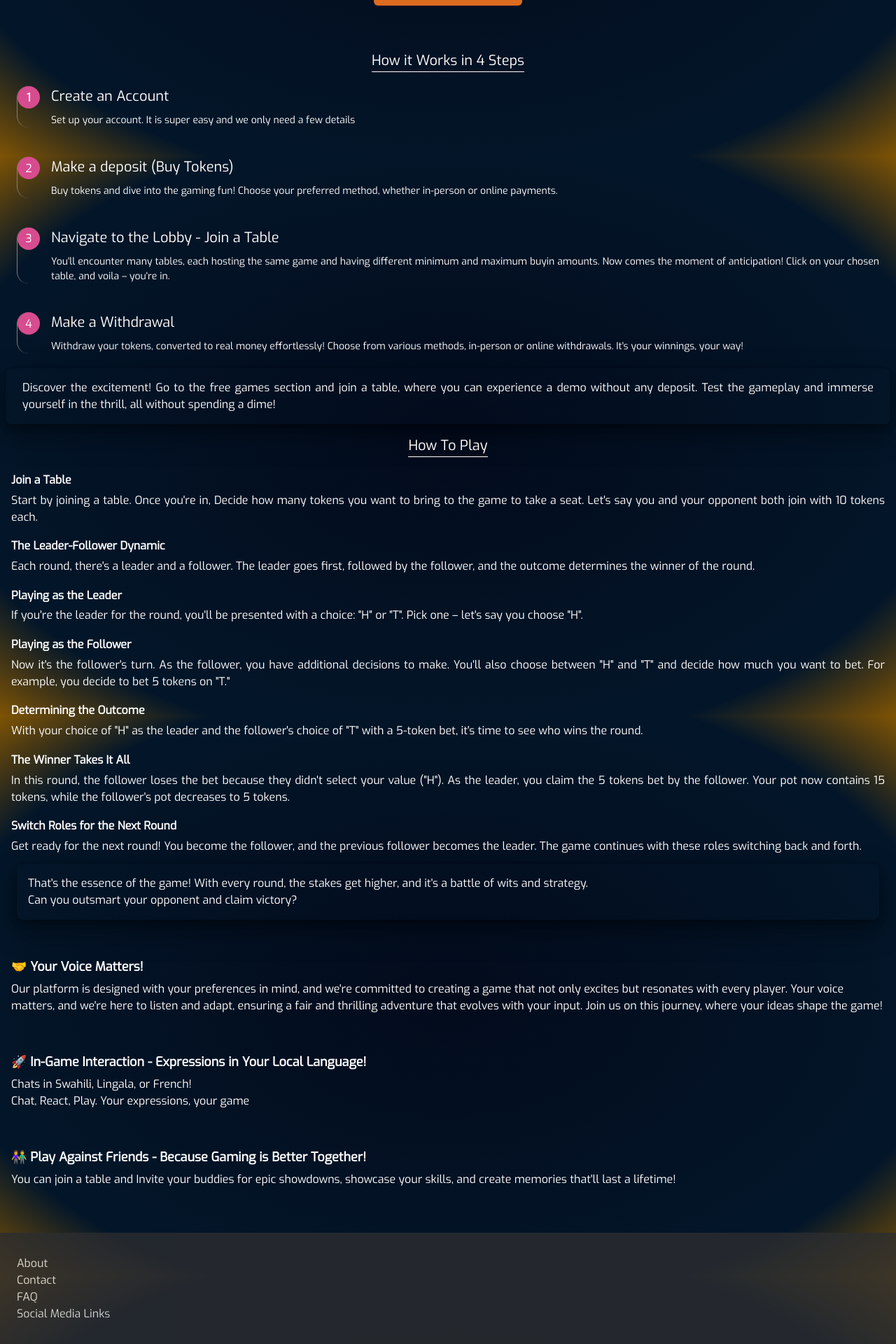
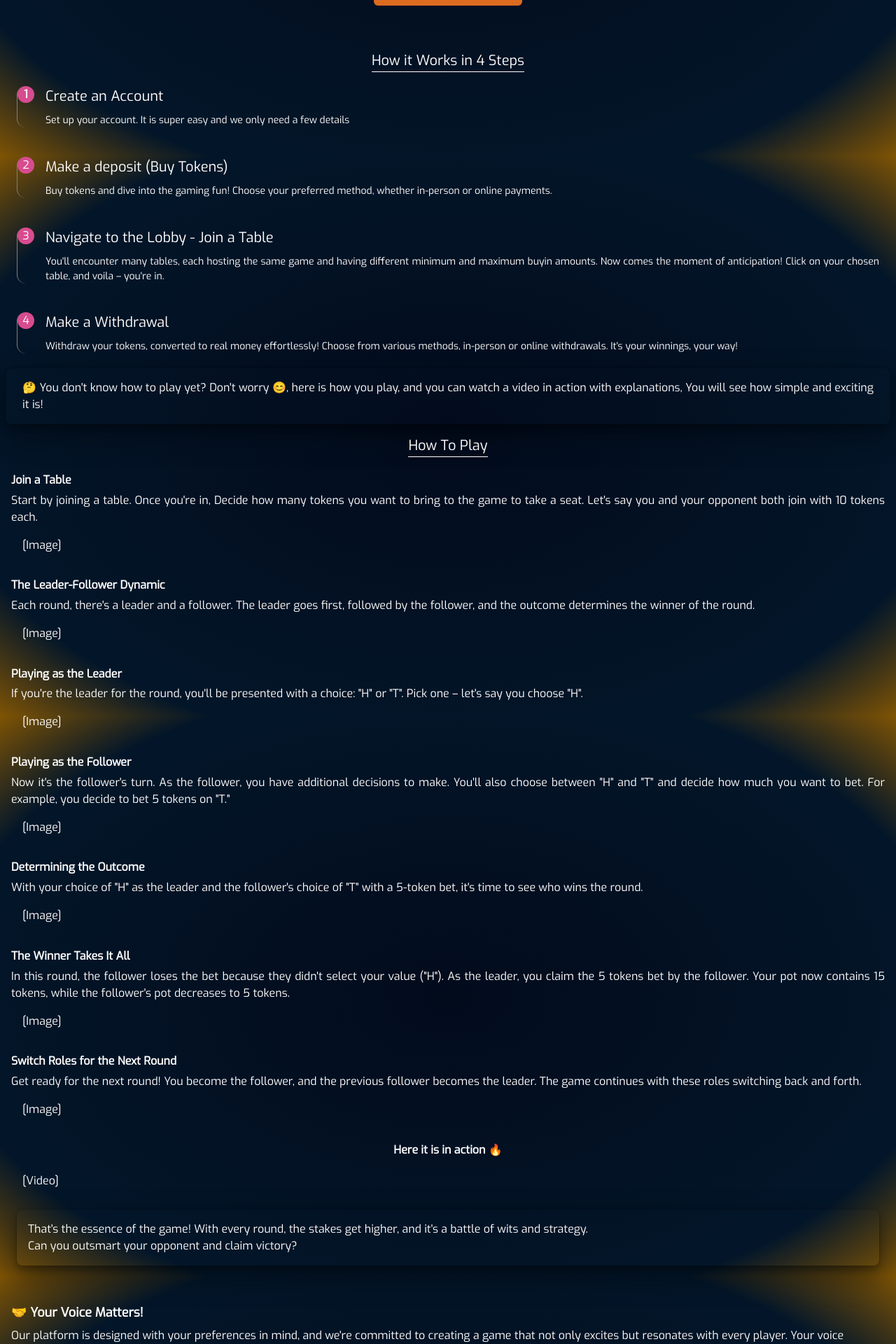
Before and after one commit to MackKaputo/simplewin-website, a Next.js app: page / in a window 1280 px wide. Shown: the part 577-2497 px from the top of the page at 70% size. Built offline with nearby package versions, Linux system fonts and the light colour scheme.

Commit message:
More info added: tournaments, private games --- reordered a few things

```diff
--- a/components/Features.tsx
+++ b/components/Features.tsx
@@ -1,4 +1,5 @@
-import { Box, Flex } from '@chakra-ui/react'
+import { backgroundColors } from '@/app/colors'
+import { Box, Button, Flex } from '@chakra-ui/react'
 import React from 'react'
 
 const Features = () => {
@@ -19,19 +20,48 @@ const Features = () => {
         </Box>
         <Box py={["1rem"]}>
             <Box fontWeight={["bold"]} fontSize={["lg"]} py={[".4rem"]}>
-                🚀 In-Game Interaction - Expressions in Your Local Language!
+                🚀 In-Game Interactions - Chats in Your Local Language!
             </Box>
             <Box>
                 Chats in Swahili, Lingala, or French!
             </Box>
-                Chat, React, Play. Your expressions, your game
+            <Box>
+                {`Chat with opponents, and make new friends along the way.  It's not just a game; it's a community `}🌐
+            </Box>
         </Box>
         <Box py={["1rem"]}>
             <Box fontWeight={["bold"]} fontSize={["lg"]} py={[".4rem"]}>
-                👫 Play Against Friends - Because Gaming is Better Together!
+                👫 Play Against Friends - Because Gaming Can be Better Together!
             </Box>
             <Box>
                 {`You can join a table and Invite your buddies for epic showdowns, showcase your skills, and create memories that'll last a lifetime!`}
+            </Box>
+        </Box>
+        <Box py={["1rem"]}>
+            <Box fontWeight={["bold"]} fontSize={["lg"]} py={[".4rem"]}>
+                🏆 Tournaments: Aim for the Grand Prize!
+            </Box>
+            <Box>
+                {`Once you've mastered the basics, it's time to take your skills to the next level by joining our tournaments!`}<br />
+                {` Choose the tournament size that suits your style and ambition. Whether you thrive in smaller,
+                    more intimate competitions or seek the grandeur of massive tournaments, our platform caters to your gaming preferences.
+                    The thrill of victory awaits in the arena of champions `}🎖️
+            </Box>
+            <Box display={["flex"]} justifyContent={["flex-start"]} pt={["1rem"]}>
+                <Button variant={["outline"]} color={["white"]} borderColor={backgroundColors.pink}>
+                    Learn more
+                </Button>
+            </Box>
+        </Box>
+        <Box py={["1rem"]}>
+            <Box fontWeight={["bold"]} fontSize={["lg"]} py={[".4rem"]}>
+                🔐 VIP Privileges - Exclusive Private Games 🌟
+            </Box>
+            <Box>
+                {`Become a VIP player and unlock a realm of exclusive opportunities. Gain access to private games where you can compete with friends,
+                    fellow VIPs, and high rollers in an intimate setting. Enjoy special perks, exclusive events, and enhanced rewards that come with VIP status.
+                    Elevate your gaming experience and bask in the privileges reserved for our most esteemed players.
+                `} 😊
             </Box>
         </Box>
     </Flex>
--- a/components/HowItWorks.tsx
+++ b/components/HowItWorks.tsx
@@ -12,7 +12,7 @@ const HowItWorks = () => {
         </Box>
         <Flex gap={["1rem"]} px={["1.5rem"]} py={["1.3rem"]}>
             <Box borderRadius={["full"]} borderLeft={["1px solid gray"]}>
-                <Box bg={backgroundColors.pink} fontWeight={["bold"]} p={[".3rem"]} borderRadius={["full"]} w={["2rem"]} h={["2rem"]} display={["grid"]} placeItems={["center"]}>
+                <Box bg={backgroundColors.pink} fontWeight={["bold"]} p={[".3rem"]} borderRadius={["full"]} w={["1.5rem"]} h={["1.5rem"]} display={["grid"]} placeItems={["center"]} alignContent={["center"]}>
                     1
                 </Box>
             </Box>
@@ -27,7 +27,7 @@ const HowItWorks = () => {
         </Flex>
         <Flex gap={["1rem"]} px={["1.5rem"]} py={["1.3rem"]}>
             <Box borderRadius={["full"]} borderLeft={["1px solid gray"]}>
-                <Box bg={backgroundColors.pink} p={[".3rem"]} borderRadius={["full"]} w={["2rem"]} h={["2rem"]} display={["grid"]} placeItems={["center"]}>
+                <Box bg={backgroundColors.pink} p={[".3rem"]} borderRadius={["full"]} w={["1.5rem"]} h={["1.5rem"]} display={["grid"]} placeItems={["center"]} alignContent={["center"]}>
                     2
                 </Box>
             </Box>
@@ -42,7 +42,7 @@ const HowItWorks = () => {
         </Flex>
         <Flex gap={["1rem"]} px={["1.5rem"]} py={["1.3rem"]}>
             <Box borderRadius={["full"]} borderLeft={["1px solid gray"]}>
-                <Box bg={backgroundColors.pink} p={[".3rem"]} borderRadius={["full"]} w={["2rem"]} h={["2rem"]} display={["grid"]} placeItems={["center"]}>
+                <Box bg={backgroundColors.pink} p={[".3rem"]} borderRadius={["full"]} w={["1.5rem"]} h={["1.5rem"]} display={["grid"]} placeItems={["center"]} alignContent={["center"]}>
                     3
                 </Box>
             </Box>
@@ -60,7 +60,7 @@ const HowItWorks = () => {
         </Flex>
         <Flex gap={["1rem"]} px={["1.5rem"]} py={["1.3rem"]}>
             <Box borderRadius={["full"]} borderLeft={["1px solid gray"]}>
-                <Box bg={backgroundColors.pink} p={[".3rem"]} borderRadius={["full"]} w={["2rem"]} h={["2rem"]} display={["grid"]} placeItems={["center"]}>
+                <Box bg={backgroundColors.pink} p={[".3rem"]} borderRadius={["full"]} w={["1.5rem"]} h={["1.5rem"]} display={["grid"]} placeItems={["center"]} alignContent={["center"]}>
                     4
                 </Box>
             </Box>
@@ -75,8 +75,10 @@ const HowItWorks = () => {
             </Box>
         </Flex>
         <Box px={["1.5rem"]} boxShadow={["dark-lg"]} py={["1rem"]} mx={[".5rem"]} borderRadius={["lg"]} textAlign={["justify"]}>
-            Discover the excitement! Go to the free games section and join a table, where you can experience a demo without any deposit.
-            Test the gameplay and immerse yourself in the thrill, all without spending a dime!
+            {`
+                🤔 You don't know how to play yet? Don't worry 😊, here is how you play, and you can watch a video in action with explanations,
+                You will see how simple and exciting it is!
+            `}
         </Box>
     </Box>
   )
--- a/components/HowToPlay.tsx
+++ b/components/HowToPlay.tsx
@@ -19,6 +19,9 @@ const HowToPlay = () => {
               {`Start by joining a table. Once you're in, Decide how many tokens you want to bring to the game to take a seat.
               Let's say you and your opponent both join with 10 tokens each.`}
             </Text>
+            <Box p={["1rem"]}>
+              [Image]
+            </Box>
           </Box>
           <Box>
             <Text fontWeight={["bold"]} py={[".3rem"]}>
@@ -28,6 +31,9 @@ const HowToPlay = () => {
               {`Each round, there's a leader and a follower. The leader goes first, followed by the follower,
               and the outcome determines the winner of the round.`}
             </Text>
+            <Box p={["1rem"]}>
+              [Image]
+            </Box>
           </Box>
           <Box>
             <Text fontWeight={["bold"]} py={[".3rem"]}>
@@ -37,6 +43,9 @@ const HowToPlay = () => {
               {`If you're the leader for the round, you'll be presented with a choice: "H" or "T".
               Pick one – let's say you choose "H".`}
             </Text>
+            <Box p={["1rem"]}>
+              [Image]
+            </Box>
           </Box>
           <Box>
             <Text fontWeight={["bold"]} py={[".3rem"]}>
@@ -46,6 +55,9 @@ const HowToPlay = () => {
             {`Now it's the follower's turn. As the follower, you have additional decisions to make.
             You'll also choose between "H" and "T" and decide how much you want to bet. For example, you decide to bet 5 tokens on "T."`}
             </Text>
+            <Box p={["1rem"]}>
+              [Image]
+            </Box>
           </Box>
           <Box>
             <Text fontWeight={["bold"]} py={[".3rem"]}>
@@ -54,6 +66,9 @@ const HowToPlay = () => {
             <Text>
               {`With your choice of "H" as the leader and the follower's choice of "T" with a 5-token bet, it's time to see who wins the round.`}
             </Text>
+            <Box p={["1rem"]}>
+              [Image]
+            </Box>
           </Box>
           <Box>
             <Text fontWeight={["bold"]} py={[".3rem"]}>
@@ -63,6 +78,9 @@ const HowToPlay = () => {
               {`In this round, the follower loses the bet because they didn't select your value ("H"). As the leader,
               you claim the 5 tokens bet by the follower. Your pot now contains 15 tokens, while the follower's pot decreases to 5 tokens.`}
             </Text>
+            <Box p={["1rem"]}>
+              [Image]
+            </Box>
           </Box>
           <Box>
             <Text fontWeight={["bold"]} py={[".3rem"]}>
@@ -72,6 +90,18 @@ const HowToPlay = () => {
               Get ready for the next round! You become the follower, and the previous follower becomes the leader.
               The game continues with these roles switching back and forth.
             </Text>
+            <Box p={["1rem"]}>
+              [Image]
+            </Box>
+          </Box>
+
+          <Box>
+            <Text fontWeight={["bold"]} py={[".3rem"]} textAlign={["center"]}>
+              Here it is in action 🔥
+            </Text>
+            <Box p={["1rem"]}>
+              [Video]
+            </Box>
           </Box>
 
           <Box boxShadow={["dark-lg"]} py={["1rem"]} mx={[".5rem"]} borderRadius={["lg"]} textAlign={["justify"]} px={["1rem"]}>
--- a/components/NavBar.tsx
+++ b/components/NavBar.tsx
@@ -85,6 +85,12 @@ export default function NavBar() {
                 <DrawerBody>
                   <Box>
                     <List>
+                      <Link href="/">
+                        <ListItem p="1rem" onClick={onClose}>
+                        How tournaments work
+                        </ListItem>
+                      </Link>
+                      <hr style={{ opacity: ".5"}} />
                       <Link href="/">
                         <ListItem p="1rem" onClick={onClose}>
                           About
```
